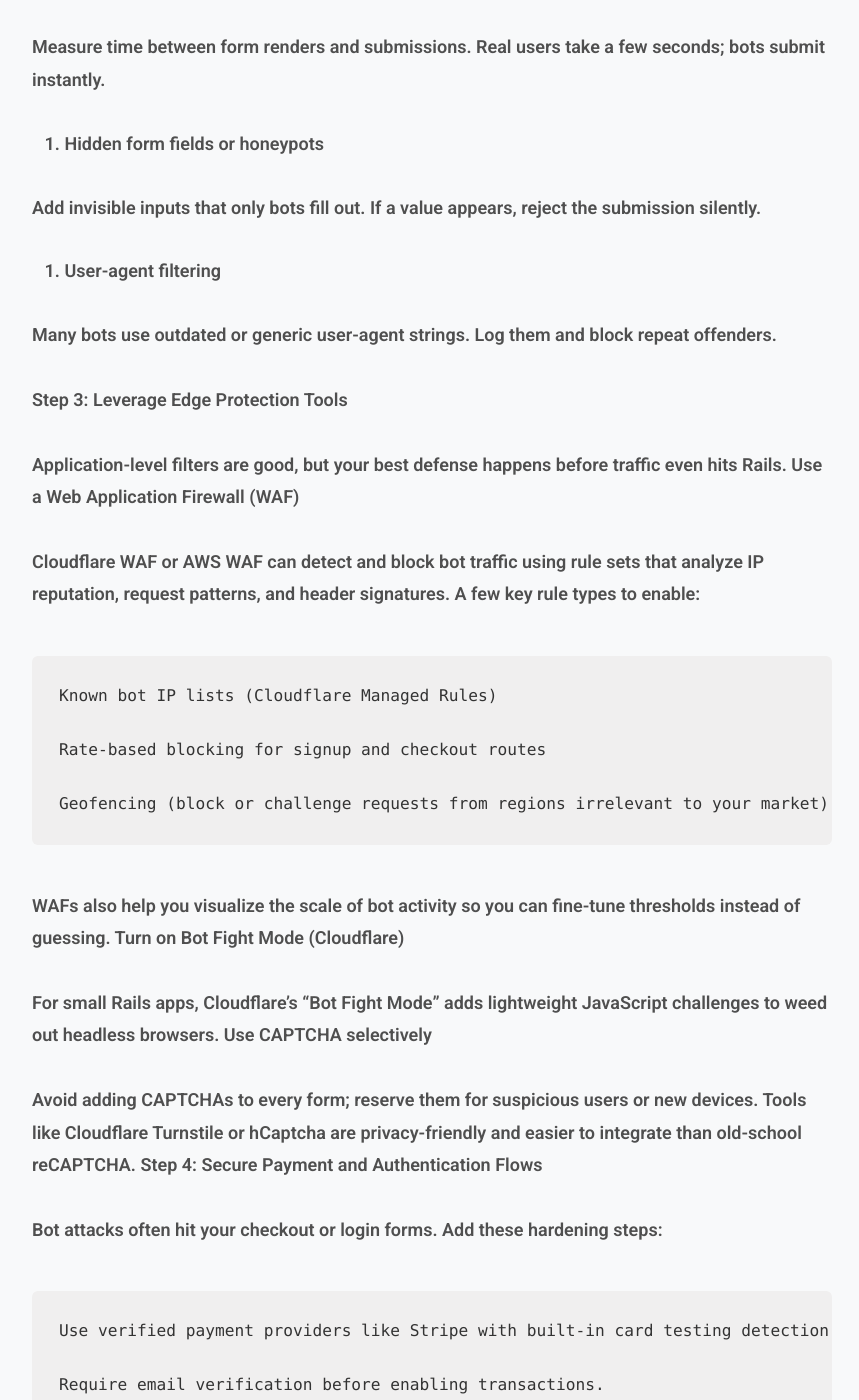
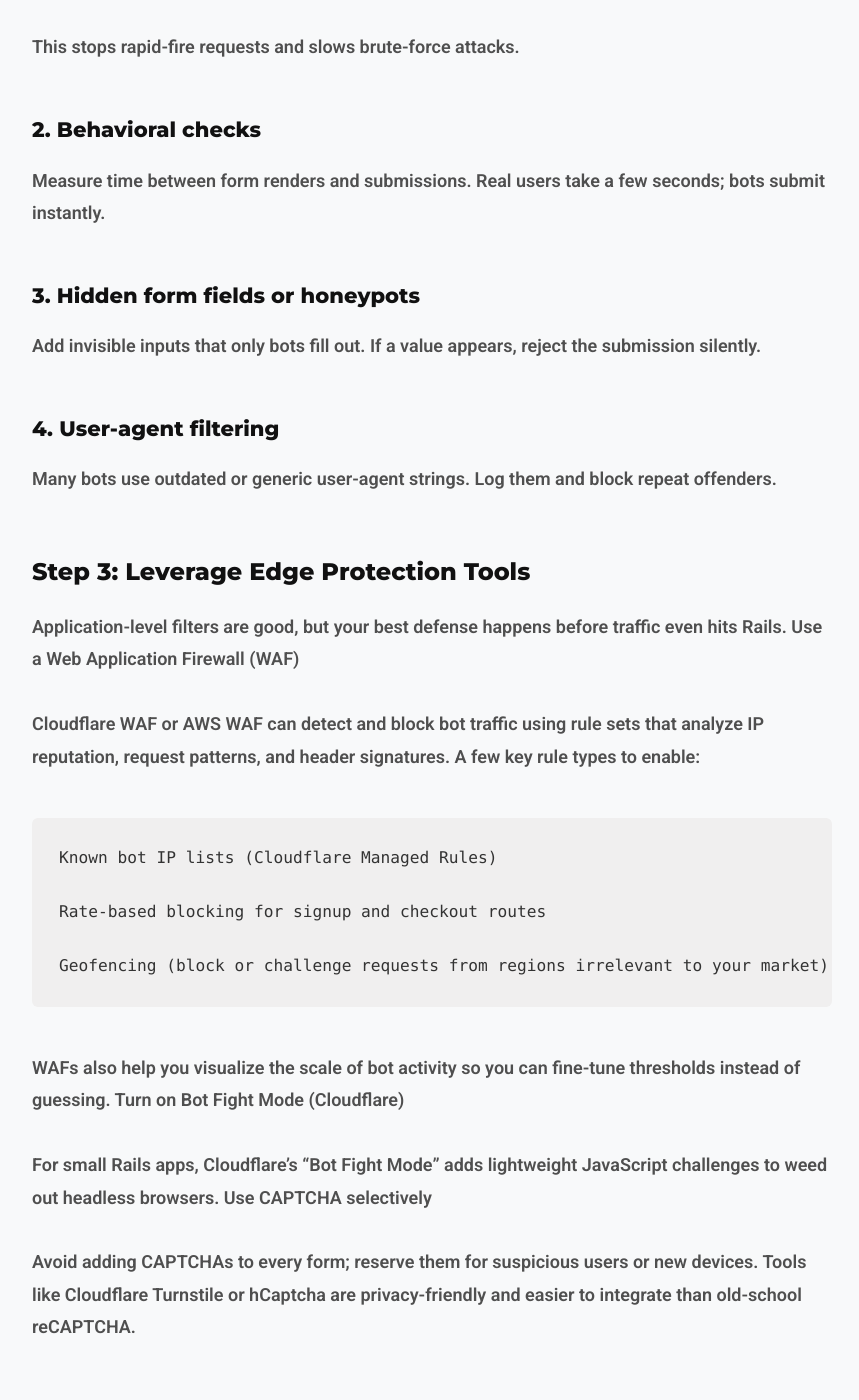
Before and after one commit to waleo/railsfever-05-2025, a Jekyll site: the page built from _posts/2025-11-11-detect-and-stop-bot-traffic-in-rails-apps.md, in a window 1280 px wide and 1400 px high, scrolled down 3321 px. Shown: the whole window, without its empty margins (208-1067 px from the left). Built offline with Jekyll 4.4.1, drawn with Linux system fonts in a browser that asks for light colours; some of the changed text lies outside the part shown.

Commit message:
fixed the markup problems in blog9

````diff
--- a/_posts/2025-11-11-detect-and-stop-bot-traffic-in-rails-apps.md
+++ b/_posts/2025-11-11-detect-and-stop-bot-traffic-in-rails-apps.md
@@ -54,20 +54,23 @@
 Rack::Attack.throttle('req/ip', limit: 100, period: 5.minutes) do |req|
   req.ip
 end
+```
 
 This stops rapid-fire requests and slows brute-force attacks.
 
-2. Behavioral checks
+### 2. Behavioral checks
 
 Measure time between form renders and submissions. Real users take a few seconds; bots submit instantly.
-3. Hidden form fields or honeypots
+
+### 3. Hidden form fields or honeypots
 
 Add invisible inputs that only bots fill out. If a value appears, reject the submission silently.
-4. User-agent filtering
+
+### 4. User-agent filtering
 
 Many bots use outdated or generic user-agent strings. Log them and block repeat offenders.
 
-Step 3: Leverage Edge Protection Tools
+## Step 3: Leverage Edge Protection Tools
 
 Application-level filters are good, but your best defense happens before traffic even hits Rails.
 Use a Web Application Firewall (WAF)
@@ -88,7 +91,8 @@
 Use CAPTCHA selectively
 
 Avoid adding CAPTCHAs to every form; reserve them for suspicious users or new devices. Tools like Cloudflare Turnstile or hCaptcha are privacy-friendly and easier to integrate than old-school reCAPTCHA.
-Step 4: Secure Payment and Authentication Flows
+
+## Step 4: Secure Payment and Authentication Flows
 
 Bot attacks often hit your checkout or login forms. Add these hardening steps:
 
@@ -100,7 +104,7 @@
 
     Rotate API keys regularly to prevent abused endpoints from being exploited.
 
-Step 5: Monitor, Report, and Iterate
+## Step 5: Monitor, Report, and Iterate
 
 Bot traffic evolves. What worked last month may fail next quarter. Schedule a monthly security review that covers:
 
````
